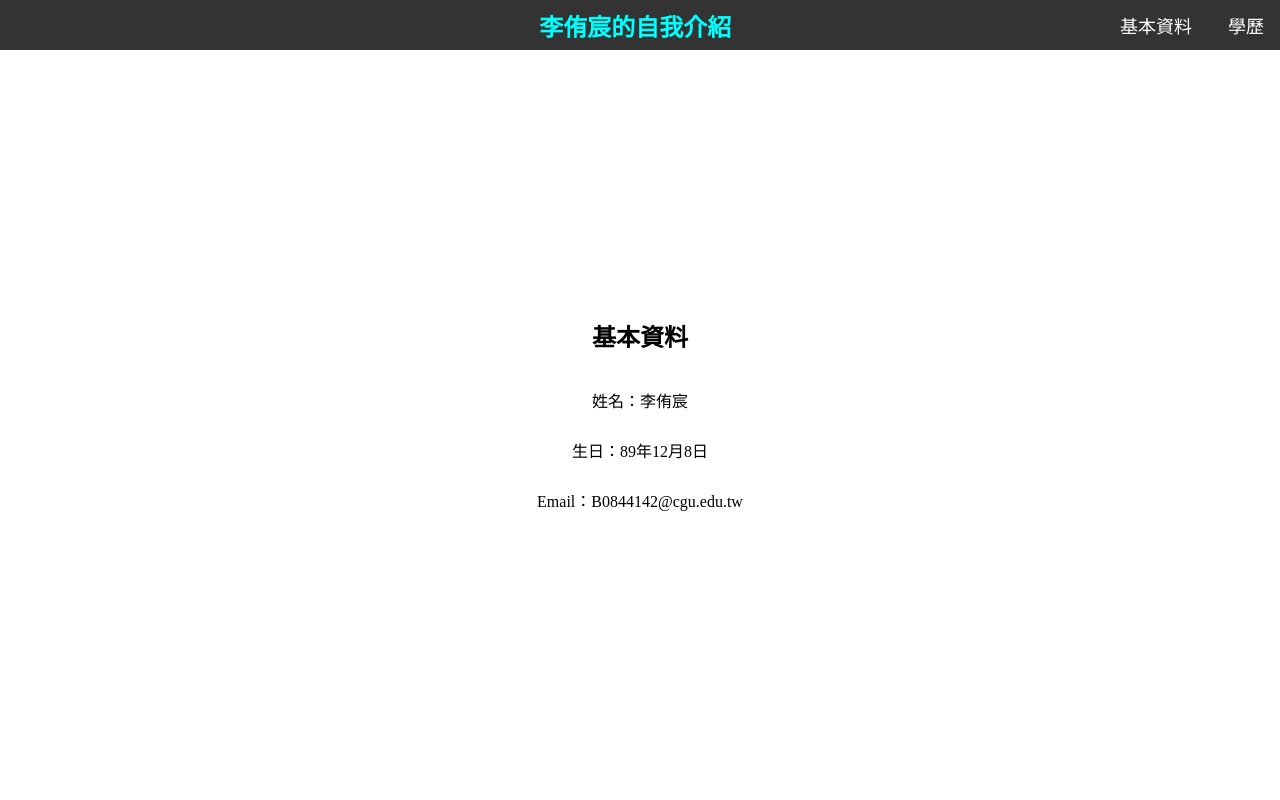
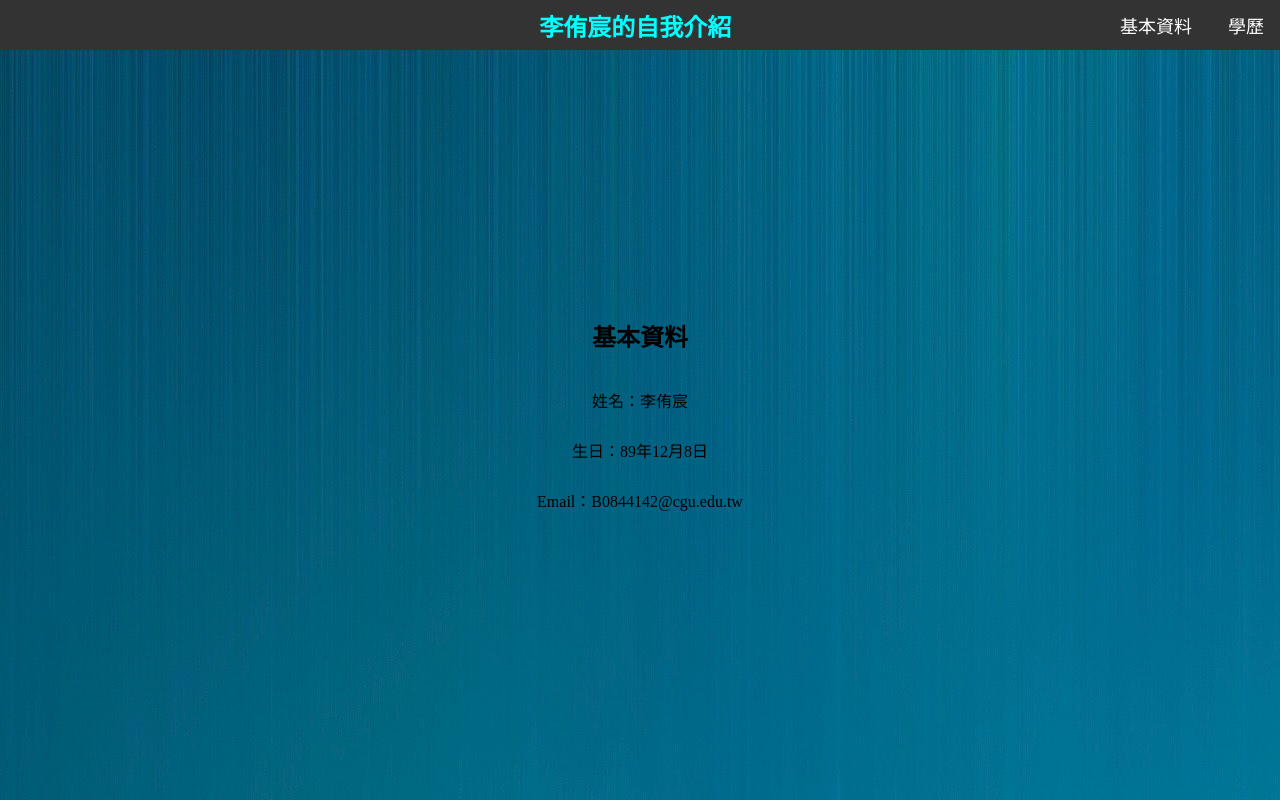
Before and after one commit to TerryLee513/webp2023, a plain HTML site: page index.html in a window 1280 px wide. Shown: the top 800 px of the page. Drawn offline with Linux system fonts and the light colour scheme.

Commit message:
Update index.html

```diff
--- a/index.html
+++ b/index.html
@@ -11,7 +11,7 @@
 
     <style>
         body {
-            background-image: url('~/image/pexels-mudassir-ali-2680270.jpg');
+            background-image: url("/image/pexels-mudassir-ali-2680270.jpg");
         }
     </style>
 
```
